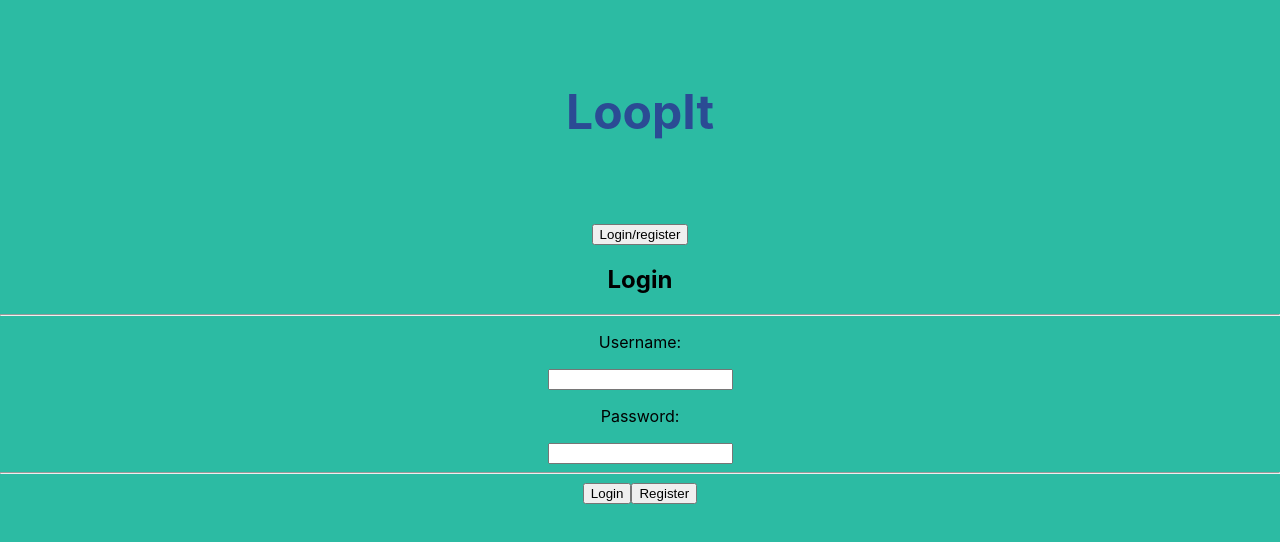
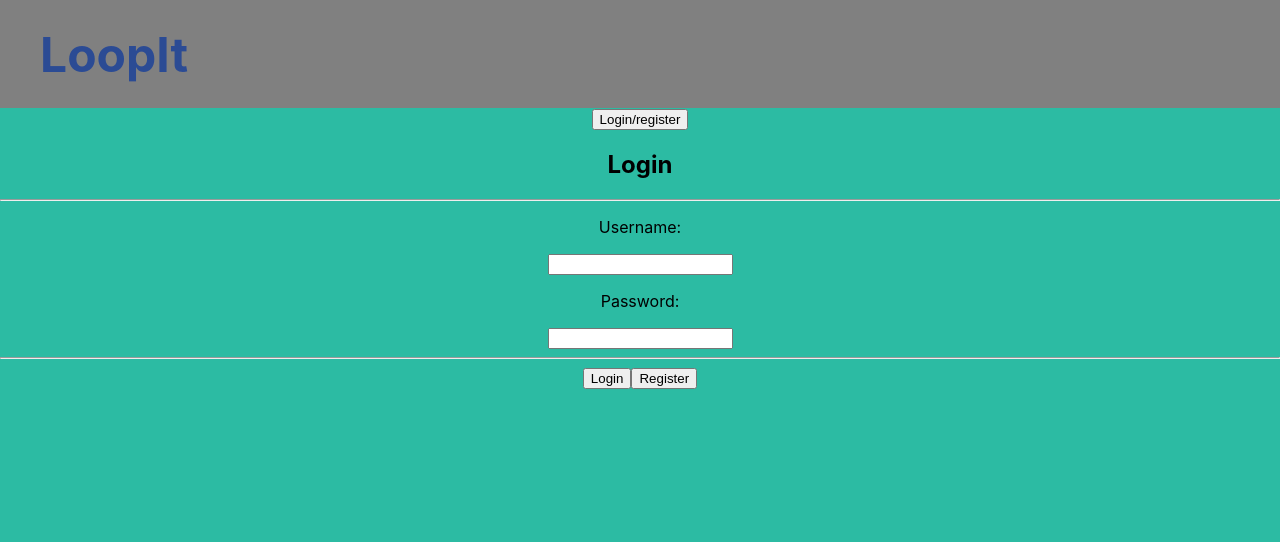
Before and after one commit to Bavid-Dowie/JZP4-LoopIt, a React (Create React App) app in the folder client/: page /login in a window 1280 px wide. Shown: the top 542 px of the page. Built offline with nearby package versions, Linux system fonts and the light colour scheme; no server answers.

Commit message:
ongoing react work

```diff
--- a/client/src/App.css
+++ b/client/src/App.css
@@ -17,13 +17,21 @@ html {
   color: white;
 }
 
+.logregbutton {
+  text-align: right;
+}
+
 h1 {
   color: #2b4b94;
+  background: grey;
+  height: 10vh;
   position: relative;
   font-size: -webkit-xxx-large;
   text-decoration: none;
   transition: color .4s ease-out;
-  padding: 50px;
+  padding: 25px 40px 3px 40px;
+  margin: 0;
+  text-align: left;
 }
 
 h1:after {
--- a/client/src/App.js
+++ b/client/src/App.js
@@ -202,7 +202,7 @@ class App extends Component {
               <button onClick={this.handleLogout}>logout</button>
             </>
             :
-            <button onClick={this.handleLoginButton}>Login/register</button>
+            <button className="logregbutton" onClick={this.handleLoginButton}>Login/register</button>
           }
           <PlaySession />
         </div>
--- a/client/src/components/Header.jsx
+++ b/client/src/components/Header.jsx
@@ -5,7 +5,7 @@ class Header extends Component {
   render() {
     return (
       <div>
-        <h1 onClick={(e) => {
+        <h1 className="header" onClick={(e) => {
           this.props.history.push("/")}}>
           LoopIt
         </h1>
--- a/client/src/components/Login.jsx
+++ b/client/src/components/Login.jsx
@@ -18,9 +18,10 @@ const Login = (props) => {
         <input name="password" type="password" value={props.formData.password} onChange={props.handleChange} />
         <hr/>
         <button className="Login-button">Login</button>
-        <button>
-          <Link className="Register-button" to="/register">Register</Link>
-        </button>
+          <Link className="Register-button" to="/register">
+          <button>Register</button>
+          </Link>
+
       </form>
     </div>
   );
--- a/client/src/components/Session.jsx
+++ b/client/src/components/Session.jsx
@@ -0,0 +1,49 @@
+import React, { Component } from 'react'
+import './Session.css'
+
+class Session extends Component {
+  constructor(props) {
+    super(props);
+
+    this.state = {
+      hasError: false,
+    };
+  }
+
+  componentWillMount = () => {
+    console.log('Session will mount');
+  }
+
+  componentDidMount = () => {
+    console.log('Session mounted');
+  }
+
+  componentWillReceiveProps = (nextProps) => {
+    console.log('Session will receive props', nextProps);
+  }
+
+  componentWillUpdate = (nextProps, nextState) => {
+    console.log('Session will update', nextProps, nextState);
+  }
+
+  componentDidUpdate = () => {
+    console.log('Session did update');
+  }
+
+  componentWillUnmount = () => {
+    console.log('Session will unmount');
+  }
+
+  render () {
+    if (this.state.hasError) {
+      return <h1>Something went wrong.</h1>;
+    }
+    return (
+      <div className="SessionWrapper">
+        Test content
+      </div>
+    );
+  }
+}
+
+export default Session;
--- a/client/src/components/Session/Session.styles.js
+++ /dev/null
@@ -1,6 +0,0 @@
-// import styled from 'styled-components';
-
-// export const Test = styled.div`
-//  display: flex;
-// `;
-//
--- a/client/src/components/Session/index.js
+++ /dev/null
@@ -1,3 +0,0 @@
-import Session from './Session';
-
-export default Session;
```
Also changed, not shown: client/src/components/Session/Session.jsx (deleted, +0 -49 lines), client/src/components/Header.css (added), client/src/components/Session.css (added).
